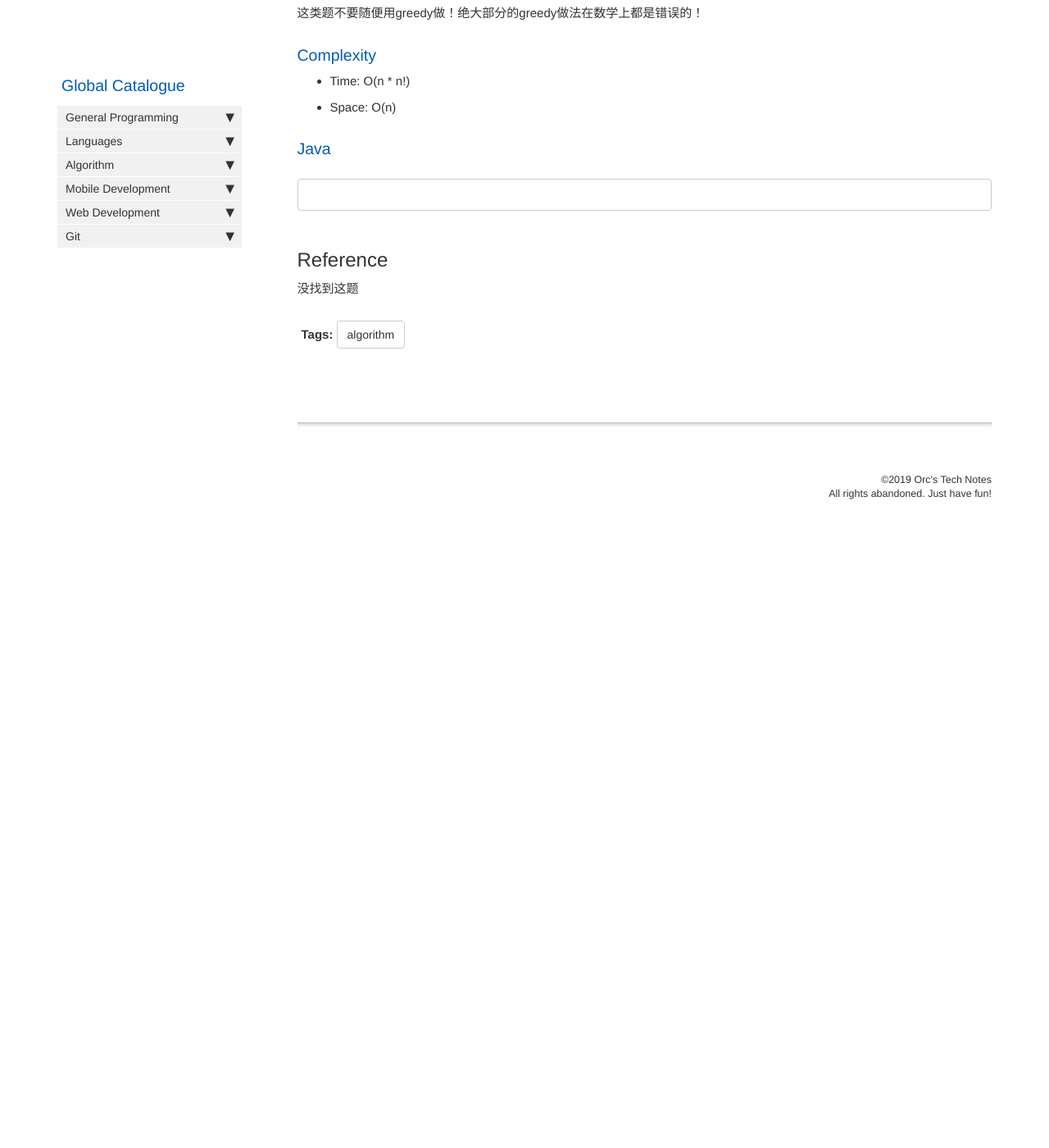
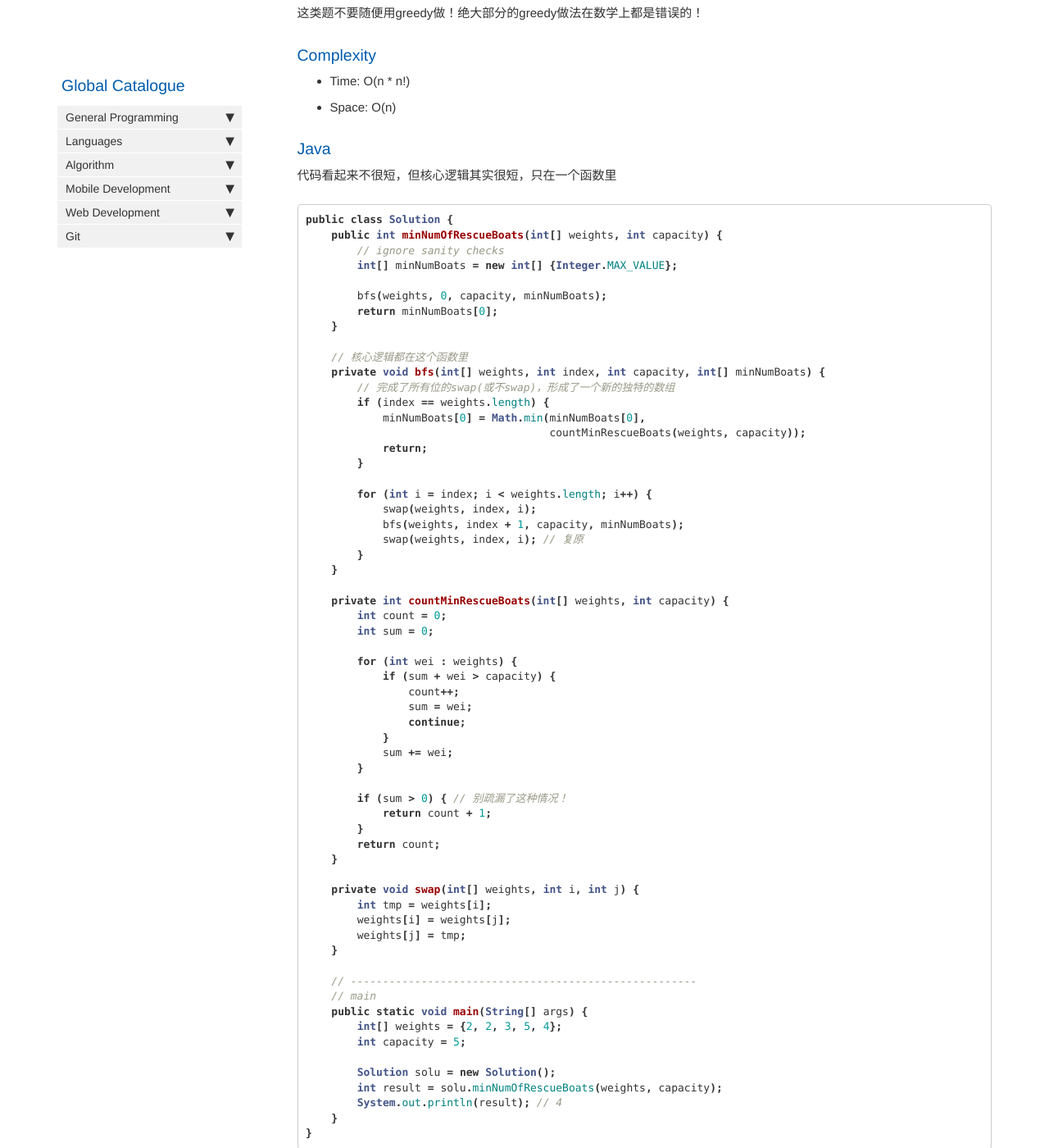
Before and after one commit to HungryOrc/hungryorc.github.io, a Jekyll site: the page built from pages/algorithm/algorithm_min_number_of_rescue_boats.md, in a window 1280 px wide and 1400 px high, scrolled down 580 px. Shown: the whole window at 82% size. Built offline with Jekyll 4.4.1, drawn with Linux system fonts in a browser that asks for light colours; nearby versions of some CDN libraries; comment, search, counter and statistics services are not loaded; before the commit the page ends 1242 px from its top, so only the background shows below that.

Commit message:
Update algorithm_min_number_of_rescue_boats.md

````diff
--- a/pages/algorithm/algorithm_min_number_of_rescue_boats.md
+++ b/pages/algorithm/algorithm_min_number_of_rescue_boats.md
@@ -31,8 +31,69 @@ Note:
 * Space: O(n)
 
 ### Java
+代码看起来不很短，但核心逻辑其实很短，只在一个函数里
 ```java
+public class Solution {
+    public int minNumOfRescueBoats(int[] weights, int capacity) {
+        // ignore sanity checks
+        int[] minNumBoats = new int[] {Integer.MAX_VALUE};
 
+        bfs(weights, 0, capacity, minNumBoats);
+        return minNumBoats[0];
+    }
+
+    // 核心逻辑都在这个函数里
+    private void bfs(int[] weights, int index, int capacity, int[] minNumBoats) {
+        // 完成了所有位的swap(或不swap)，形成了一个新的独特的数组
+        if (index == weights.length) {
+            minNumBoats[0] = Math.min(minNumBoats[0],
+                                      countMinRescueBoats(weights, capacity));
+            return;
+        }
+
+        for (int i = index; i < weights.length; i++) {
+            swap(weights, index, i);
+            bfs(weights, index + 1, capacity, minNumBoats);
+            swap(weights, index, i); // 复原
+        }
+    }
+
+    private int countMinRescueBoats(int[] weights, int capacity) {
+        int count = 0;
+        int sum = 0;
+
+        for (int wei : weights) {
+            if (sum + wei > capacity) {
+                count++;
+                sum = wei;
+                continue;
+            }
+            sum += wei;
+        }
+
+        if (sum > 0) { // 别疏漏了这种情况！
+            return count + 1;
+        }
+        return count;
+    }
+
+    private void swap(int[] weights, int i, int j) {
+        int tmp = weights[i];
+        weights[i] = weights[j];
+        weights[j] = tmp;
+    }
+
+    // ------------------------------------------------------
+    // main
+    public static void main(String[] args) {
+        int[] weights = {2, 2, 3, 5, 4};
+        int capacity = 5;
+
+        Solution solu = new Solution();
+        int result = solu.minNumOfRescueBoats(weights, capacity);
+        System.out.println(result); // 4
+    }
+}
 ```
 
 ## Reference
````
